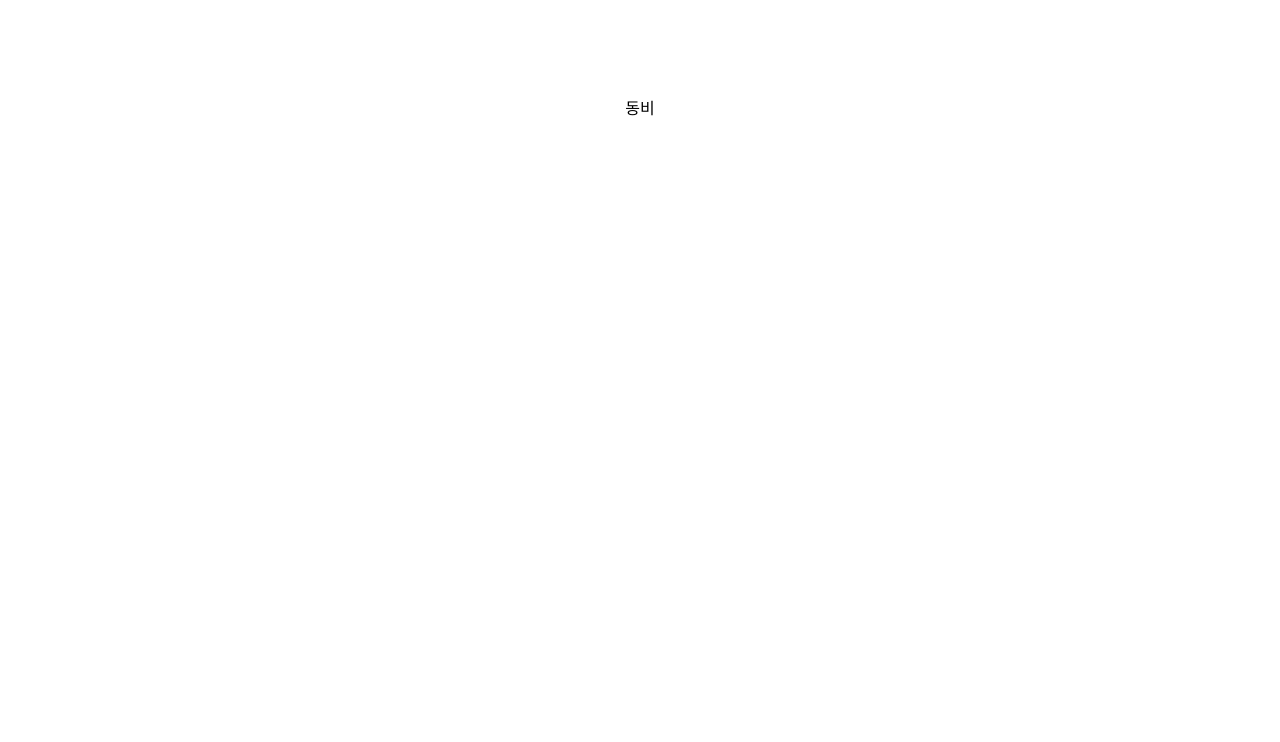
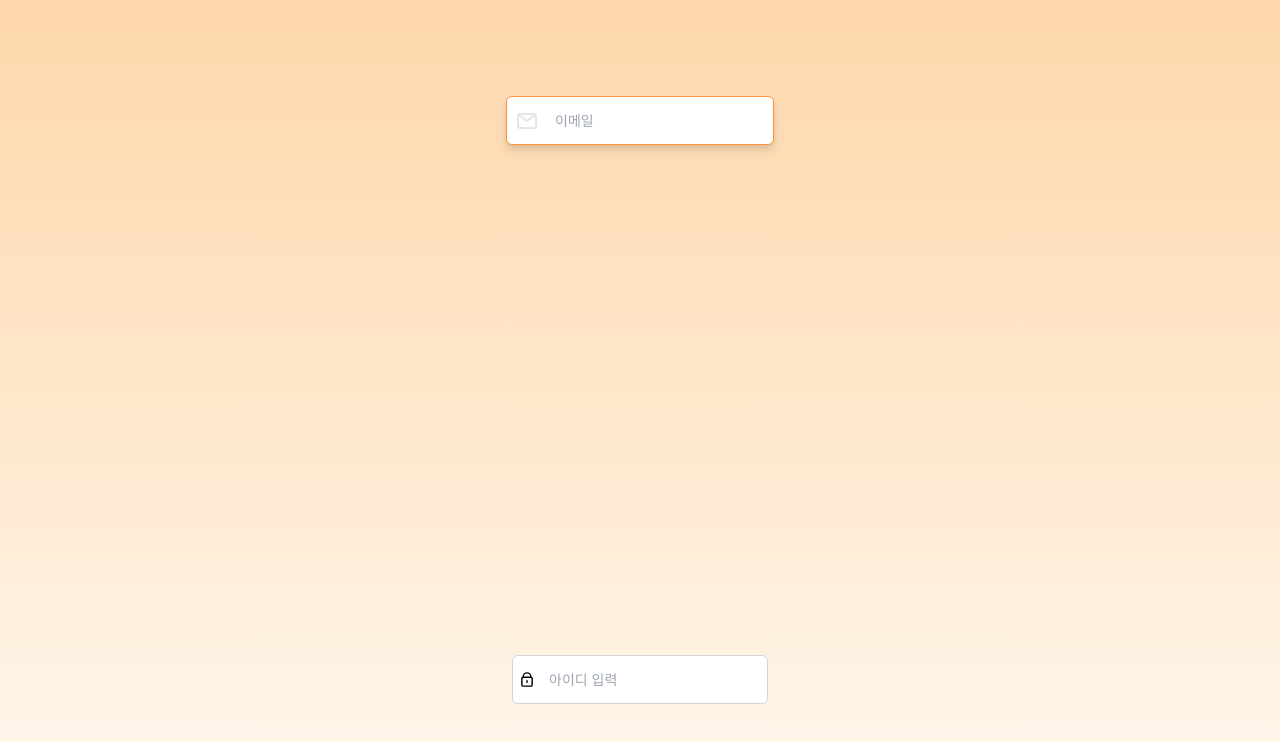
Before and after one commit to hyeokii/Dongbi_FE, a Next.js app: page / in a window 1280 px wide. Shown: the top 742 px of the page. Built offline with nearby package versions, Linux system fonts and the light colour scheme.

Commit message:
feat: Common InputText 개발 및 폴더 구조 생성

```diff
--- a/src/app/layout.tsx
+++ b/src/app/layout.tsx
@@ -16,7 +16,11 @@ export default function RootLayout({
 }>) {
   return (
     <html lang="en">
-      <body className={inter.className}>{children}</body>
+      <body
+        className={`bg-gradient-to-b from-orange-200 to-orange-50  ${inter.className}`}
+      >
+        {children}
+      </body>
     </html>
   );
 }
--- a/src/app/page.tsx
+++ b/src/app/page.tsx
@@ -1,7 +1,25 @@
+import Image from 'next/image';
+import InputText from '../components/common/InputText';
+import email from '../../public/email.svg';
+import pwd from '../../public/pwd.svg';
+
 export default function Home() {
   return (
     <main className="flex min-h-screen flex-col items-center justify-between p-24">
-      동비
+      <InputText
+        type="text"
+        variant={'orange'}
+        shadow={'lg'}
+        label="이메일"
+        icon={<Image src={email} width={24} height={24} alt="email" />}
+      />
+      <InputText
+        type="text"
+        variant={'default'}
+        shadow={'default'}
+        label="아이디 입력"
+        icon={<Image src={pwd} width={12} height={16} alt="icon" />}
+      />
     </main>
   );
 }
--- /dev/null
+++ b/src/components/common/InputText.tsx
@@ -0,0 +1,55 @@
+import React from 'react';
+import cn from '../../utils/cn';
+import { cva } from 'class-variance-authority';
+
+interface InputProps {
+  variant?: 'default' | 'orange';
+  shadow?: 'default' | 'lg';
+  label: string;
+  icon?: React.ReactElement;
+  additionalClass?: string;
+  type: string;
+}
+
+export const InputVariants = cva(
+  //모든 경우에 공통으로 들어갈 CSS
+  'h-[49px] bg-white text-[#C7C7CC] rounded-md px-2 border flex gap-4 items-center',
+  {
+    variants: {
+      variant: {
+        default: 'border-gray-300',
+        orange: 'border-orange-400',
+      },
+      shadow: {
+        default: '',
+        lg: 'drop-shadow-lg',
+      },
+    },
+    defaultVariants: {
+      variant: 'default',
+      shadow: 'default',
+    },
+  },
+);
+
+const InputText = ({
+  type,
+  variant,
+  shadow,
+  label,
+  icon,
+  additionalClass,
+}: InputProps) => {
+  return (
+    <div className={cn(InputVariants({ variant, shadow }), additionalClass)}>
+      <div>{icon}</div>
+      <input
+        type={type}
+        placeholder={label}
+        className="outline-none text-sm "
+      />
+    </div>
+  );
+};
+
+export default InputText;
```
Also changed, not shown: public/email.svg (added), public/pwd.svg (added).
